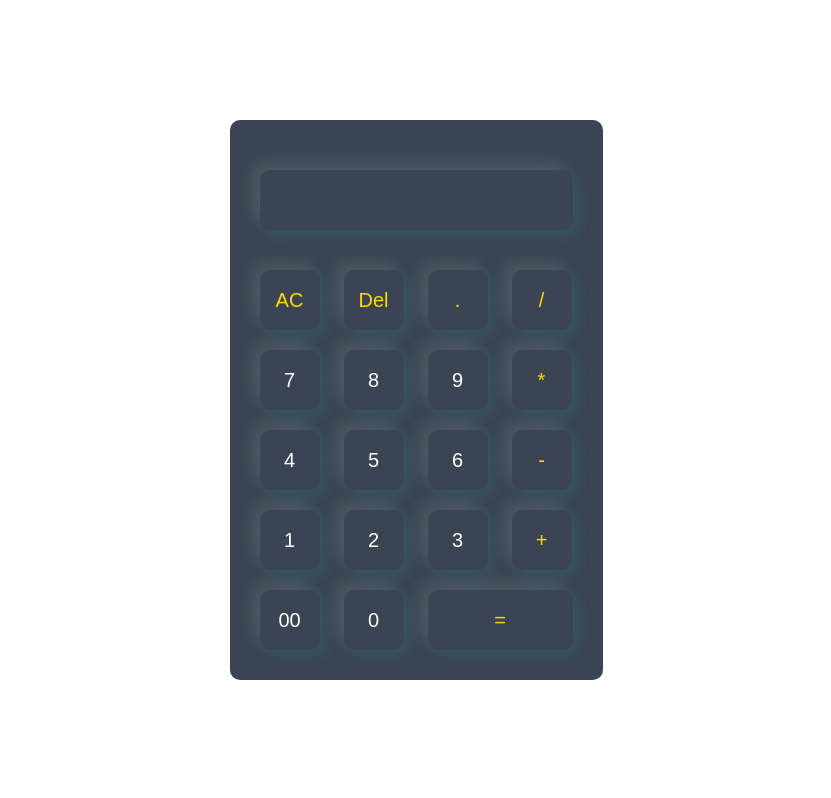
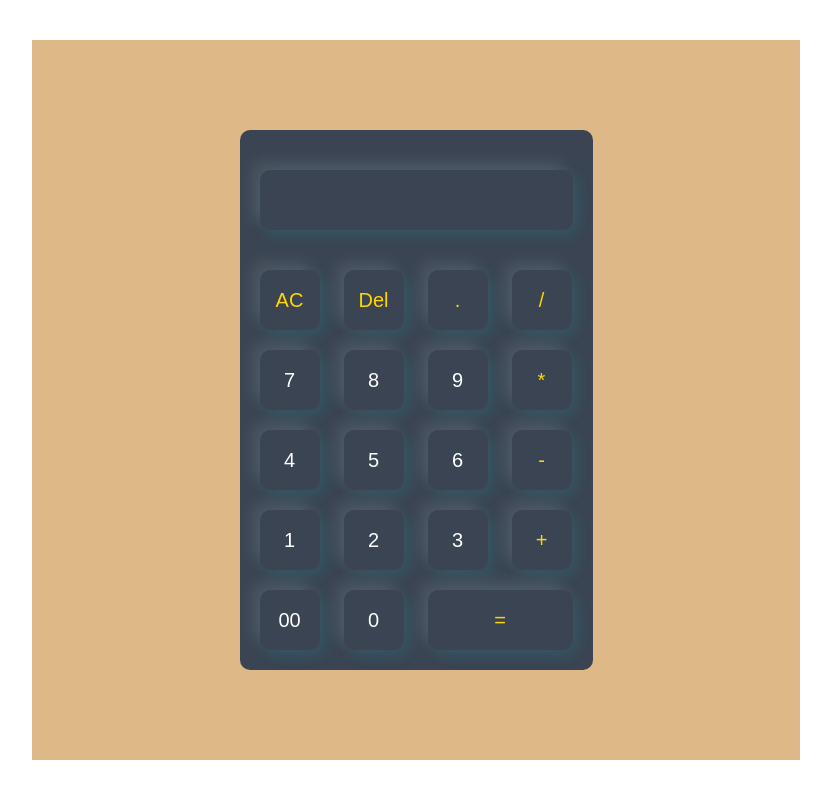
Before and after one commit to aabhishekdhakad/Calculator, a plain HTML site: page index.html in a window 1280 px wide. Shown: the whole page, without its empty margins (224-1055 px from the left). Drawn offline with Linux system fonts and the light colour scheme.

Commit message:
Design Update

```diff
--- a/index.html
+++ b/index.html
@@ -9,6 +9,7 @@
 </head>
 <body>
     <div class="container">
+    <div class="cal-main-div">
         <div class="calculator">
             <form>
                 <div class="display">
@@ -46,6 +47,7 @@
             </form>
         </div>
     </div>
+    </div>
 
 </body>
 </html>
--- a/style.css
+++ b/style.css
@@ -1,6 +1,7 @@
 *{
     margin: 0;
     padding:0;
+    box-sizing: border-box;
 
 }
 .container{
@@ -11,9 +12,17 @@
     justify-content: center;
     align-items: center;
 }
+.cal-main-div{
+    width: 60%;
+    height: 90vh;
+    display: flex;
+    justify-content: center;
+    align-items: center;
+    background-color: burlywood;
+}
 .calculator{
     background: #3a4452;
-    padding: 20px;
+    padding: 10px;
     border-radius: 10px;
 }
 .calculator form input{
@@ -28,9 +37,6 @@
     cursor: pointer;
     margin: 10px;
     background: transparent;
-
-
-
 }
 form .display{
     display: flex;
```
